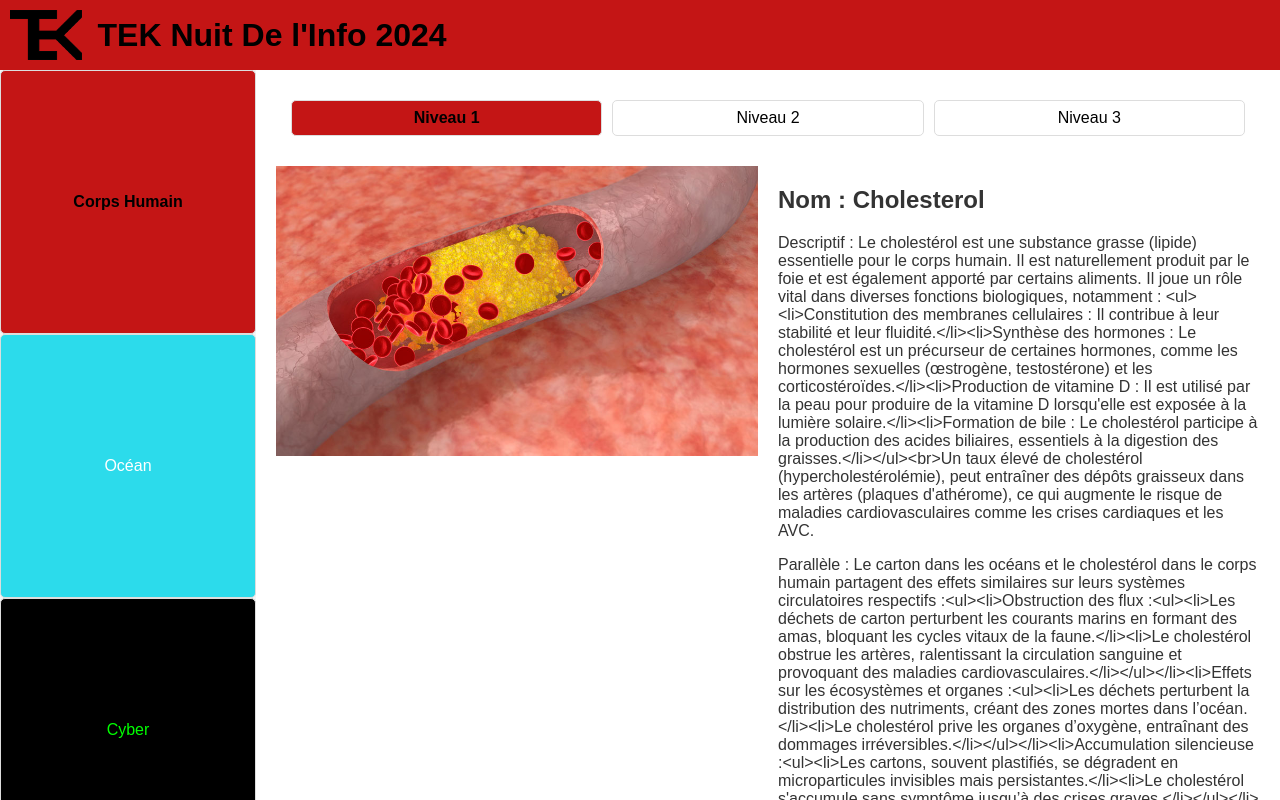
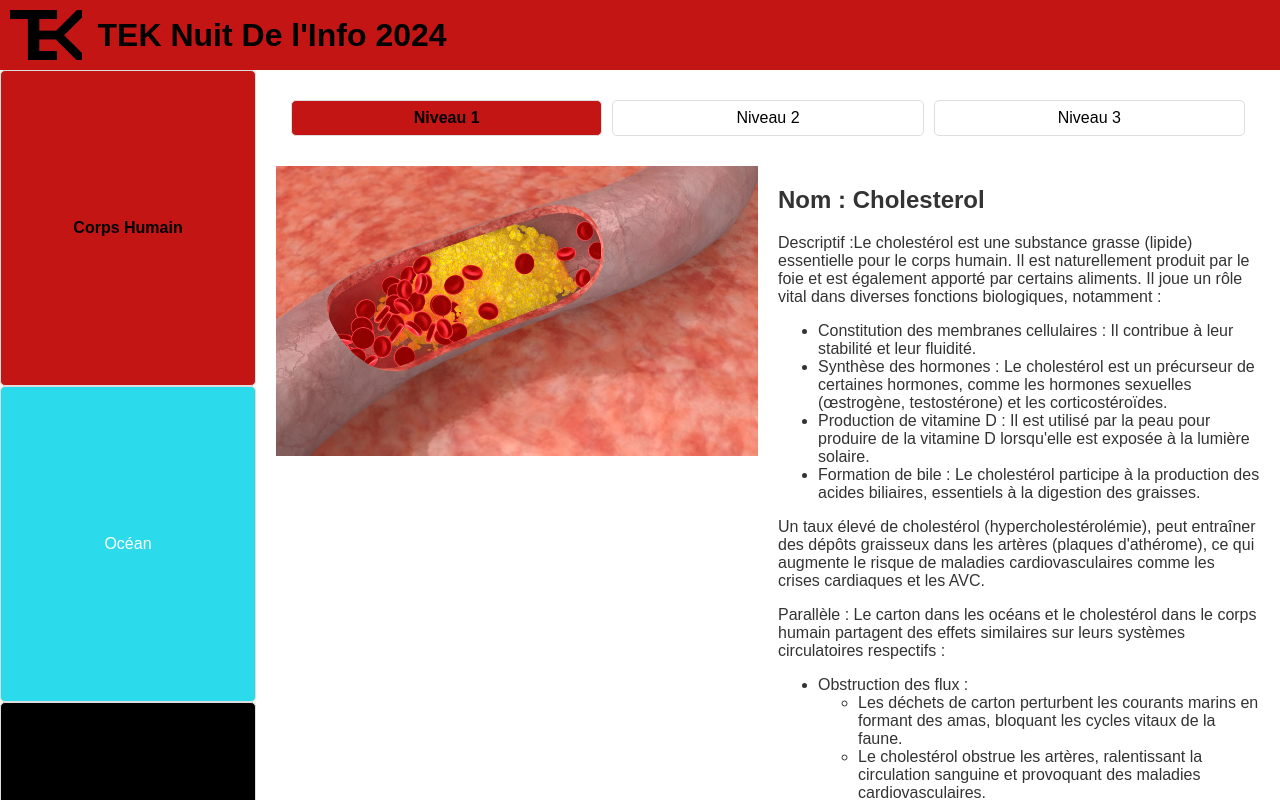
Before and after one commit to Sprocq/TEK_ndi_2024, a React (Vite) app: page /wiki in a window 1280 px wide. Shown: the top 800 px of the page. Built offline with nearby package versions, Linux system fonts and the light colour scheme.

Commit message:
Execution du html imbrique dans le json

```diff
--- a/src/data/wiki.json
+++ b/src/data/wiki.json
@@ -9,7 +9,7 @@
                 {
                     "nomEnnemi": "Cholesterol",
                     "niveauEnnemi": 1,
-                    "descriptif": "Le cholestérol est une substance grasse (lipide) essentielle pour le corps humain. Il est naturellement produit par le foie et est également apporté par certains aliments. Il joue un rôle vital dans diverses fonctions biologiques, notamment : <ul><li>Constitution des membranes cellulaires : Il contribue à leur stabilité et leur fluidité.</li><li>Synthèse des hormones : Le cholestérol est un précurseur de certaines hormones, comme les hormones sexuelles (œstrogène, testostérone) et les corticostéroïdes.</li><li>Production de vitamine D : Il est utilisé par la peau pour produire de la vitamine D lorsqu'elle est exposée à la lumière solaire.</li><li>Formation de bile : Le cholestérol participe à la production des acides biliaires, essentiels à la digestion des graisses.</li></ul><br>Un taux élevé de cholestérol (hypercholestérolémie), peut entraîner des dépôts graisseux dans les artères (plaques d'athérome), ce qui augmente le risque de maladies cardiovasculaires comme les crises cardiaques et les AVC.",
+                    "descriptif": "Le cholestérol est une substance grasse (lipide) essentielle pour le corps humain. Il est naturellement produit par le foie et est également apporté par certains aliments. Il joue un rôle vital dans diverses fonctions biologiques, notamment : <ul><li>Constitution des membranes cellulaires : Il contribue à leur stabilité et leur fluidité.</li><li>Synthèse des hormones : Le cholestérol est un précurseur de certaines hormones, comme les hormones sexuelles (œstrogène, testostérone) et les corticostéroïdes.</li><li>Production de vitamine D : Il est utilisé par la peau pour produire de la vitamine D lorsqu'elle est exposée à la lumière solaire.</li><li>Formation de bile : Le cholestérol participe à la production des acides biliaires, essentiels à la digestion des graisses.</li></ul>Un taux élevé de cholestérol (hypercholestérolémie), peut entraîner des dépôts graisseux dans les artères (plaques d'athérome), ce qui augmente le risque de maladies cardiovasculaires comme les crises cardiaques et les AVC.",
                     "paralleleOcean": "Le carton dans les océans et le cholestérol dans le corps humain partagent des effets similaires sur leurs systèmes circulatoires respectifs :<ul><li>Obstruction des flux :<ul><li>Les déchets de carton perturbent les courants marins en formant des amas, bloquant les cycles vitaux de la faune.</li><li>Le cholestérol obstrue les artères, ralentissant la circulation sanguine et provoquant des maladies cardiovasculaires.</li></ul></li><li>Effets sur les écosystèmes et organes :<ul><li>Les déchets perturbent la distribution des nutriments, créant des zones mortes dans l’océan.</li><li>Le cholestérol prive les organes d’oxygène, entraînant des dommages irréversibles.</li></ul></li><li>Accumulation silencieuse :<ul><li>Les cartons, souvent plastifiés, se dégradent en microparticules invisibles mais persistantes.</li><li>Le cholestérol s'accumule sans symptôme jusqu’à des crises graves.</li></ul></li></ul>",
                     "image": "cholesterol.jpg"
                 },
@@ -23,7 +23,7 @@
                 {
                     "nomEnnemi": "Alcool",
                     "niveauEnnemi": 3,
-                    "descriptif": "L'alcool est une substance psychoactive qui, bien que consommée modérément dans certaines cultures, peut être nocive pour le corps humain lorsqu'elle est ingérée en excès. Elle affecte principalement : <ul><li>Le foie : consommation excessive peut causer des maladies comme la stéatose hépatique, la cirrhose et le cancer du foie.</li><li>cerveau : elle altère la mémoire, la coordination et peut entraîner des troubles neurologiques à long terme.</li><li>La dépendance : l'alcool peut créer une addiction, rendant difficile l'arrêt malgré les effets négatifs.</li><li>Le cœur et les vaisseaux : elle augmente le risque de maladies cardiovasculaires, AVC et insuffisance cardiaque.Le cancer : l'alcool est un facteur de risque pour plusieurs types de cancers.</li><li>Le système digestif et immunitaire : elle irrite le tube digestif et affaiblit le système immunitaire.</li></ul><br>En somme, l'alcool peut avoir des conséquences graves pour la santé lorsqu'il est consommé de manière excessive ou régulière.",
+                    "descriptif": "L'alcool est une substance psychoactive qui, bien que consommée modérément dans certaines cultures, peut être nocive pour le corps humain lorsqu'elle est ingérée en excès. Elle affecte principalement : <ul><li>Le foie : consommation excessive peut causer des maladies comme la stéatose hépatique, la cirrhose et le cancer du foie.</li><li>cerveau : elle altère la mémoire, la coordination et peut entraîner des troubles neurologiques à long terme.</li><li>La dépendance : l'alcool peut créer une addiction, rendant difficile l'arrêt malgré les effets négatifs.</li><li>Le cœur et les vaisseaux : elle augmente le risque de maladies cardiovasculaires, AVC et insuffisance cardiaque.Le cancer : l'alcool est un facteur de risque pour plusieurs types de cancers.</li><li>Le système digestif et immunitaire : elle irrite le tube digestif et affaiblit le système immunitaire.</li></ul>En somme, l'alcool peut avoir des conséquences graves pour la santé lorsqu'il est consommé de manière excessive ou régulière.",
                     "paralleleOcean": "Le parallèle entre la surpêche et la consommation excessive d'alcool repose sur une exploitation excessive et des conséquences à long terme sur les systèmes vitaux :<ul><li>Exploitation excessive : La surpêche épuise les ressources marines, tandis que l'alcool surcharge les organes comme le foie.</li><li>Perturbation de l'équilibre : La surpêche déséquilibre les écosystèmes marins, tout comme l'alcool perturbe le fonctionnement du corps.</li><li>Dégâts irréversibles : L'épuisement des ressources marines et les dommages au foie par l'alcool peuvent être irréversibles.</li><li>Impact systémique : La surpêche fragilise tout l'écosystème, de même que l'alcool affaiblit l'ensemble du corps.</li><li>Récupération difficile : Les océans et le corps humain peuvent se régénérer, mais la récupération complète est souvent impossible.</li><li>Prévention : Une gestion durable et une consommation modérée sont essentielles pour éviter les dommages à long terme.</li></ul>",
                     "image": "alcool.jpg"
                 }
@@ -38,7 +38,7 @@
                 {
                     "nomEnnemi": "Carton",
                     "niveauEnnemi": 1,
-                    "descriptif": "L'impact des cartons sur l'océan réside principalement dans leur accumulation en tant que déchets, souvent associés à des matériaux plastiques et chimiques. Bien que le carton soit biodégradable, lorsqu'il est jeté dans les océans, il peut :<ul><li>Polluer l'environnement marin : Les cartons peuvent se dégrader lentement, libérant des substances chimiques ou se fragmentant en micro-particules qui nuisent aux écosystèmes marins.</li><li>Perturber les courants et habitats : Accumulés en grande quantité, ils obstruent les courants marins, bloquent les voies de navigation et peuvent étouffer les coraux ou perturber les habitats d'animaux marins.</li><li>Menacer la faune marine : Les animaux marins, tels que les poissons ou les tortues, peuvent ingérer des morceaux de carton, ce qui peut entraîner des blessures, des problèmes digestifs, ou la mort.</li></ul><br>Ainsi, bien que le carton semble plus écologique que le plastique, lorsqu'il se retrouve dans l'océan, il contribue à la pollution et perturbe gravement les écosystèmes marins.",
+                    "descriptif": "L'impact des cartons sur l'océan réside principalement dans leur accumulation en tant que déchets, souvent associés à des matériaux plastiques et chimiques. Bien que le carton soit biodégradable, lorsqu'il est jeté dans les océans, il peut :<ul><li>Polluer l'environnement marin : Les cartons peuvent se dégrader lentement, libérant des substances chimiques ou se fragmentant en micro-particules qui nuisent aux écosystèmes marins.</li><li>Perturber les courants et habitats : Accumulés en grande quantité, ils obstruent les courants marins, bloquent les voies de navigation et peuvent étouffer les coraux ou perturber les habitats d'animaux marins.</li><li>Menacer la faune marine : Les animaux marins, tels que les poissons ou les tortues, peuvent ingérer des morceaux de carton, ce qui peut entraîner des blessures, des problèmes digestifs, ou la mort.</li></ul>Ainsi, bien que le carton semble plus écologique que le plastique, lorsqu'il se retrouve dans l'océan, il contribue à la pollution et perturbe gravement les écosystèmes marins.",
                     "image": "carton.jpg"
                 },
                 {
@@ -65,13 +65,13 @@
                     "nomEnnemi": "Robot",
                     "niveauEnnemi": 1,
                     "descriptif": "Un robot ou bot est un programme informatique automatisé conçu pour exécuter des tâches répétitives sur internet. Les bots peuvent être utilisés à des fins légitimes, comme l’indexation des sites web par les moteurs de recherche, mais certains bots sont utilisés à des fins nuisibles. Par exemple, des bots malveillants peuvent être utilisés pour envoyer des spams, réaliser des attaques par déni de service (DDoS), ou collecter illégalement des informations personnelles.",
-                    "paralleleOcean": "Les cartons dans l'océan et les robots malveillants partagent des effets similaires :<ul><li>Pollution et Accumulation : Les cartons encombrent l’océan et perturbent les écosystèmes marins, tandis que les robots (bots) polluent l'espace numérique en générant des spams et ralentissant les systèmes.</li><li>Perturbation des systèmes : Les cartons bloquent les courants marins et les échanges de nutriments, tandis que les bots perturbent les serveurs et ralentissent l’accès aux informations.</li><li>Impact invisible : Les cartons sont souvent invisibles sous forme de microplastiques, tout comme les bots agissent en arrière-plan, créant des nuisances discrètes mais durables.</li></ul><br>En somme, les deux créent des déséquilibres à long terme, soit dans l'océan, soit dans le cyberespace.",
+                    "paralleleOcean": "Les cartons dans l'océan et les robots malveillants partagent des effets similaires :<ul><li>Pollution et Accumulation : Les cartons encombrent l’océan et perturbent les écosystèmes marins, tandis que les robots (bots) polluent l'espace numérique en générant des spams et ralentissant les systèmes.</li><li>Perturbation des systèmes : Les cartons bloquent les courants marins et les échanges de nutriments, tandis que les bots perturbent les serveurs et ralentissent l’accès aux informations.</li><li>Impact invisible : Les cartons sont souvent invisibles sous forme de microplastiques, tout comme les bots agissent en arrière-plan, créant des nuisances discrètes mais durables.</li></ul>En somme, les deux créent des déséquilibres à long terme, soit dans l'océan, soit dans le cyberespace.",
                     "image": "robot.jpg"
                 },
                 {
                     "nomEnnemi": "Publicités malveillantes",
                     "niveauEnnemi": 2,
-                    "descriptif": "La publicité malveillante désigne des publicités en ligne conçues pour tromper ou nuire à l'utilisateur. Elles incluent souvent des techniques telles que :<ul><li>Publicités mensongères : qui diffusent de fausses informations pour inciter à des actions comme des achats ou des téléchargements.</li><li>Publicités invasives : qui perturbent l'expérience utilisateur, telles que les pop-ups ou les redirections non sollicitées.</li><li>Publicités malveillantes (malvertising) : qui cachent des logiciels malveillants ou des virus sous forme de bannières ou de vidéos publicitaires, infectant ainsi les dispositifs des utilisateurs.</li></ul><br>Ces pratiques ont pour but d'exploiter les internautes, d'injecter des malwares ou de manipuler leur comportement en ligne de manière nuisible..",
+                    "descriptif": "La publicité malveillante désigne des publicités en ligne conçues pour tromper ou nuire à l'utilisateur. Elles incluent souvent des techniques telles que :<ul><li>Publicités mensongères : qui diffusent de fausses informations pour inciter à des actions comme des achats ou des téléchargements.</li><li>Publicités invasives : qui perturbent l'expérience utilisateur, telles que les pop-ups ou les redirections non sollicitées.</li><li>Publicités malveillantes (malvertising) : qui cachent des logiciels malveillants ou des virus sous forme de bannières ou de vidéos publicitaires, infectant ainsi les dispositifs des utilisateurs.</li></ul>Ces pratiques ont pour but d'exploiter les internautes, d'injecter des malwares ou de manipuler leur comportement en ligne de manière nuisible..",
                     "paralleleOcean": "Les publicités malveillantes et les sacs plastiques partagent plusieurs similitudes :<ul><li>Pollution invisible : Les publicités malveillantes s'infiltrent discrètement dans l'expérience en ligne, tout comme les sacs plastiques flottent souvent sous l'eau avant d'être visibles.</li><li>Accumulation : Les deux s'accumulent lentement : les publicités envahissent l'expérience utilisateur, tandis que les sacs plastiques polluent l'océan.</li><li>Impact à long terme : Les publicités nuisent à la sécurité numérique et à l'expérience, tandis que les sacs plastiques endommagent les écosystèmes marins.</li><li>Difficulté de nettoyage : Les publicités malveillantes sont difficiles à supprimer, tout comme les sacs plastiques qui mettent des siècles à se décomposer dans l'océan.</li></ul>",
                     "image": "pub_malveillantes.jpg"
                 },
--- a/src/pages/WikiPage.tsx
+++ b/src/pages/WikiPage.tsx
@@ -122,14 +122,20 @@ const WikiPage: React.FC = () => {
                 />
               )}
             </div>
+
+
             <div style={{ flex: 1, paddingLeft: "20px", textAlign: "left" }}>
               <h2>Nom : {currentEnemy.nomEnnemi || "Aucun ennemi"}</h2>
-              <p>Descriptif : {currentEnemy.descriptif || "Pas de description"}</p>
+              <p>Descriptif :
+                <span
+                  dangerouslySetInnerHTML={{ __html: currentEnemy.descriptif || "Pas de description" }}
+                />
+              </p>
               <p>
                 Parallèle :{" "}
-                {currentEnemy.paralleleOcean
-                  ? currentEnemy.paralleleOcean
-                  : "Pas de parallèle disponible"}
+                <span
+                  dangerouslySetInnerHTML={{ __html: currentEnemy.paralleleOcean || "Pas de parallèle disponible" }}
+                />
               </p>
             </div>
           </div>
```
